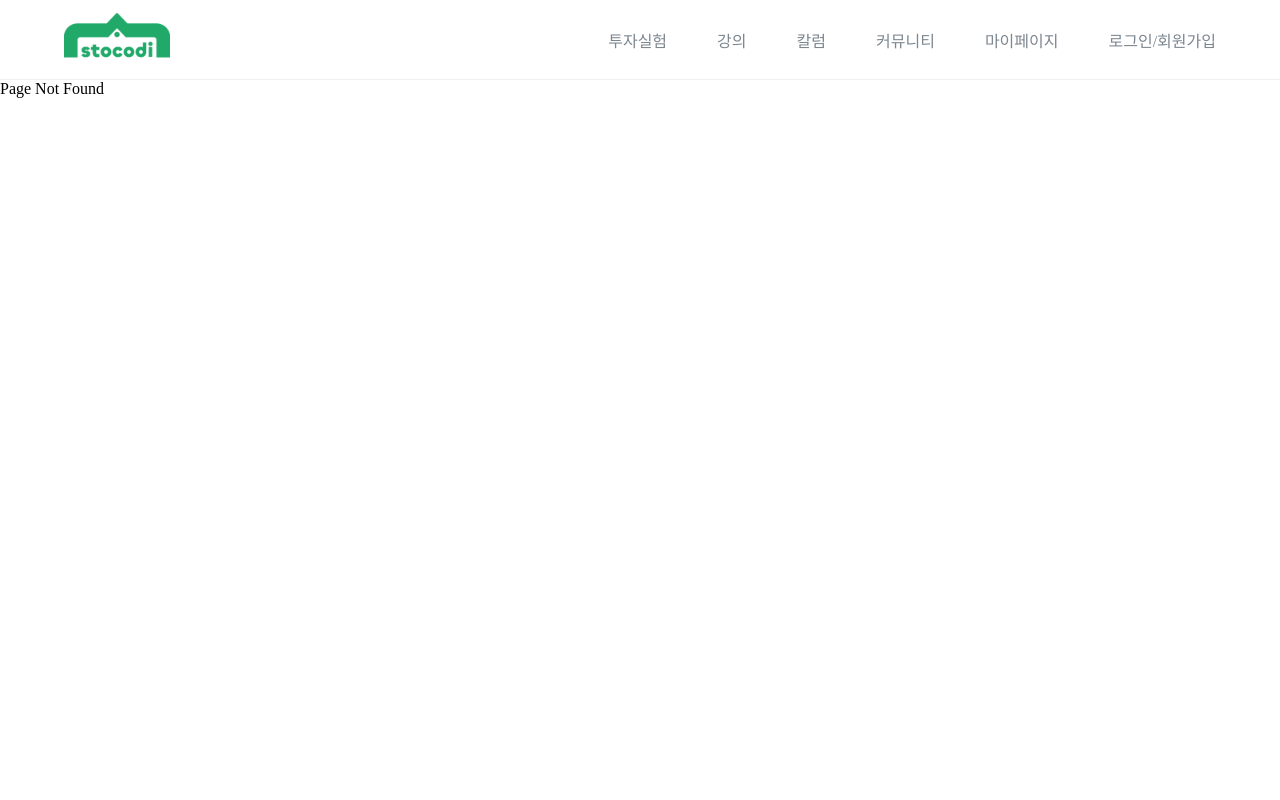
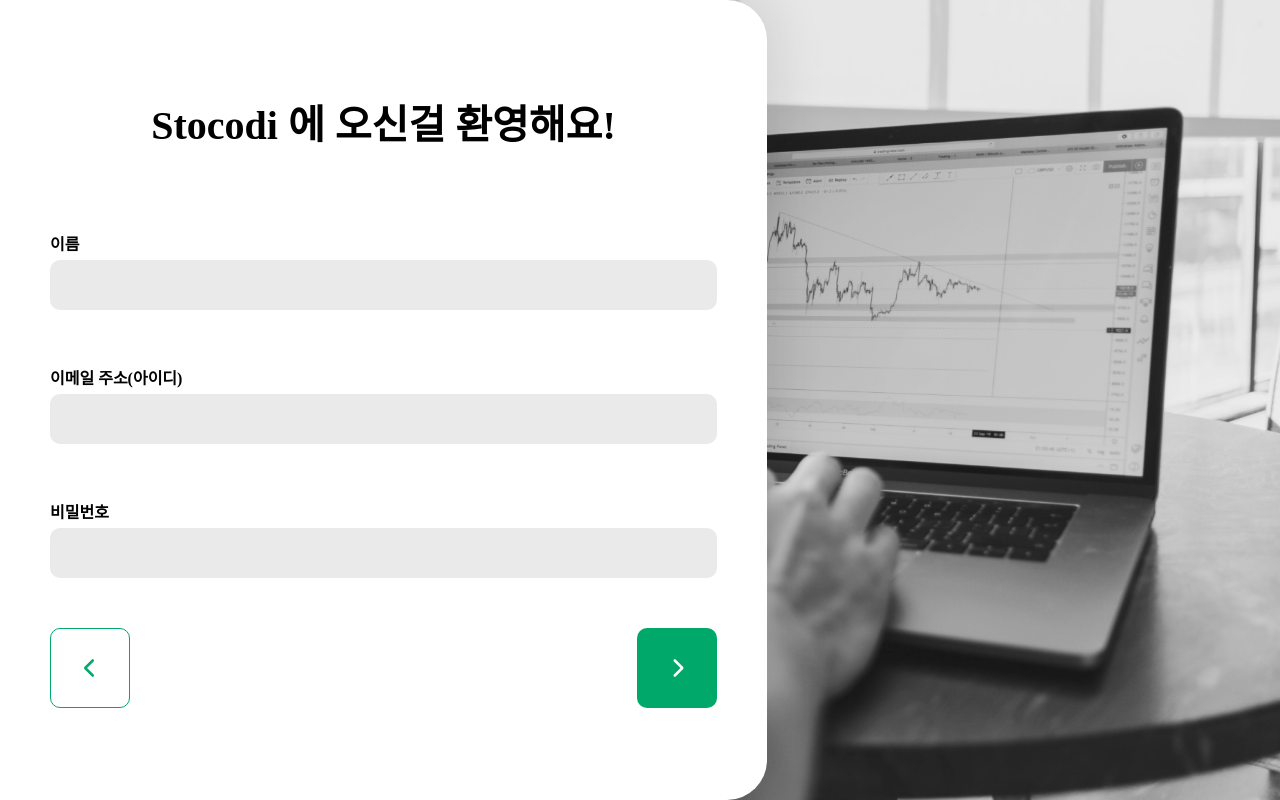
Before and after one commit to Stocodi/stocodi-web-legacy, a React (Vite) app: page /auth/signup/step1 in a window 1280 px wide. Before the commit this address had no page. Built offline with nearby package versions, Linux system fonts and the light colour scheme.

Commit message:
feat: 로그인, 회원가입 구현

```diff
--- a/src/App.tsx
+++ b/src/App.tsx
@@ -23,7 +23,9 @@ export default function App() {
 
                 <Route path="/auth" element={<AuthLayout />}>
                     <Route path="signin" element={<SigninPage />} />
-                    <Route path="signup" element={<SignupPage />} />
+                    <Route path="signup/step1" element={<SignupPage.One />} />
+                    <Route path="signup/step2" element={<SignupPage.Two />} />
+                    <Route path="signup/step3" element={<SignupPage.Three />} />
                 </Route>
             </Routes>
         </Provider>
--- a/src/constants/SocialLogin.ts
+++ b/src/constants/SocialLogin.ts
@@ -5,15 +5,15 @@ export interface ISocialLoginProvider {
 
 export const SocialLoginProviders: ISocialLoginProvider[] = [
     {
-        icon: "./icons/icon-google.png",
+        icon: "./icons/social/icon-google.png",
         text: "구글 계정으로 시작",
     },
     {
-        icon: "./icons/icon-naver.png",
+        icon: "./icons/social/icon-naver.png",
         text: "네이버 계정으로 시작",
     },
     {
-        icon: "./icons/icon-kakao.png",
+        icon: "./icons/social/icon-kakao.png",
         text: "카카오 계정으로 시작",
     },
 ];
--- a/src/pages/auth-page/SigninPage.tsx
+++ b/src/pages/auth-page/SigninPage.tsx
@@ -55,7 +55,7 @@ export default function SigninPage() {
 
                 <div className={styles.signup_link}>
                     아직 계정이 없으신가요?
-                    <Link to="/auth/signup">회원가입</Link>
+                    <Link to="/auth/signup/step1">회원가입</Link>
                 </div>
             </div>
 
--- a/src/pages/auth-page/SignupPage.module.scss
+++ b/src/pages/auth-page/SignupPage.module.scss
@@ -19,6 +19,12 @@
         height: 100%;
         object-fit: cover;
     }
-    // visibility: visible;
-    // visibility: hidden;
 }
+
+.btn_group {
+    display: flex;
+    justify-content: space-between;
+
+    width: min(100%, 700px);
+    margin: 0px auto;
+}
--- a/src/pages/auth-page/SignupPage.tsx
+++ b/src/pages/auth-page/SignupPage.tsx
@@ -1,3 +1,150 @@
-export default function SignupPage() {
-    return <></>;
-}
+import { useNavigate } from "react-router-dom";
+import { FontAwesomeIcon } from "@fortawesome/react-fontawesome";
+import { faChevronLeft, faChevronRight } from "@fortawesome/free-solid-svg-icons";
+
+import { Button } from "../../interfaces/forms/Button";
+import { InputContainer } from "../../interfaces/forms/Input";
+import { Title } from "../../components/auth-page/Title";
+import { CategoryGrid } from "../../components/auth-page/CategoryGrid";
+import { Categories } from "../../constants/Categories";
+
+import styles from "./SignupPage.module.scss";
+import { useRef } from "react";
+import { Dispatch } from "@reduxjs/toolkit";
+import { useDispatch, useSelector } from "react-redux";
+import { UserSignupActions } from "../../store/user-signup-slice";
+import { handleSignup } from "../../utils/Authentication";
+import { RootState } from "../../store/store";
+
+const SignupPage = {
+    One: () => {
+        const navigate = useNavigate();
+        const dispatch: Dispatch = useDispatch();
+
+        const nameRef = useRef<HTMLInputElement>(null);
+        const emailRef = useRef<HTMLInputElement>(null);
+        const passwordRef = useRef<HTMLInputElement>(null);
+
+        const onPrevBtnClick = () => {
+            navigate("/auth/signin");
+        };
+        const onNextBtnClick = () => {
+            dispatch(UserSignupActions.setName(nameRef.current?.value as string));
+            dispatch(UserSignupActions.setEmail(emailRef.current?.value as string));
+            dispatch(UserSignupActions.setPassword(passwordRef.current?.value as string));
+            navigate("/auth/signup/step2");
+        };
+
+        return (
+            <>
+                <Title title="Stocodi 에 오신걸 환영해요!" />
+
+                <InputContainer ref={nameRef} label="이름" type="text" width="100%" height="50px"></InputContainer>
+                <InputContainer ref={emailRef} label="이메일 주소(아이디)" type="text" width="100%" height="50px"></InputContainer>
+                <InputContainer ref={passwordRef} label="비밀번호" type="password" width="100%" height="50px"></InputContainer>
+
+                <div className={styles.btn_group}>
+                    <Button type="primary-stroke" width="80px" height="80px" onClick={onPrevBtnClick}>
+                        <FontAwesomeIcon icon={faChevronLeft} size="xl" />
+                    </Button>
+
+                    <Button type="primary-filled" width="80px" height="80px" onClick={onNextBtnClick}>
+                        <FontAwesomeIcon icon={faChevronRight} size="xl" />
+                    </Button>
+                </div>
+            </>
+        );
+    },
+
+    Two: () => {
+        const navigate = useNavigate();
+        const dispatch: Dispatch = useDispatch();
+
+        const nicknameRef = useRef<HTMLInputElement>(null);
+        const phoneRef = useRef<HTMLInputElement>(null);
+        const birthRef = useRef<HTMLInputElement>(null);
+
+        const onNextBtnClick = () => {
+            dispatch(UserSignupActions.setNickName(nicknameRef.current?.value as string));
+            dispatch(UserSignupActions.setBirthDate(birthRef.current?.value as string));
+            navigate("/auth/signup/step3");
+        };
+
+        return (
+            <>
+                <Title title="Stocodi 에 오신걸 환영해요!" />
+
+                <InputContainer ref={nicknameRef} label="닉네임" type="text" width="100%" height="50px"></InputContainer>
+                <InputContainer
+                    ref={phoneRef}
+                    label="휴대폰 번호"
+                    type="text"
+                    width="100%"
+                    height="50px"
+                    placeholder="하이픈(-)을 제외한 숫자만 입력해주세요"
+                ></InputContainer>
+                <InputContainer ref={birthRef} label="생년월일" type="text" width="100%" height="50px" placeholder="ex) 20001212"></InputContainer>
+
+                <div className={styles.btn_group}>
+                    <Button type="primary-stroke" width="80px" height="80px" onClick={() => navigate("/auth/signup/step1")}>
+                        <FontAwesomeIcon icon={faChevronLeft} size="xl" />
+                    </Button>
+
+                    <Button type="primary-filled" width="80px" height="80px" onClick={onNextBtnClick}>
+                        <FontAwesomeIcon icon={faChevronRight} size="xl" />
+                    </Button>
+                </div>
+            </>
+        );
+    },
+
+    Three: () => {
+        const navigate = useNavigate();
+        const signupData = useSelector((state: RootState) => state.UserSignup);
+
+        const onPrevBtnClick = () => {
+            navigate("/auth/signup/step2");
+        };
+
+        const onSignupBtnClicked = async () => {
+            try {
+                await handleSignup({
+                    email: signupData.email,
+                    password: signupData.password,
+                    name: signupData.name,
+                    nickname: signupData.nickname,
+                    birth_date: signupData.birth_date,
+                    interest_categories: signupData.interest_categories,
+                    gender: "MALE",
+                });
+                alert("회원가입에 성공하였습니다");
+                navigate("/");
+            } catch (err) {
+                alert("회원가입에 실패하였습니다");
+            }
+        };
+
+        return (
+            <>
+                <Title title="관심 종목이 있나요?" subtitle="관심 종목을 선택한 후 맞춤화된 서비스를 만나보세요." />
+                <CategoryGrid.Container>
+                    {Categories.map((element) => {
+                        return <CategoryGrid.Item key={element.key} icon={element.icon} text={element.text} />;
+                    })}
+                </CategoryGrid.Container>
+
+                <div className={styles.btn_group}>
+                    <Button type="primary-stroke" width="80px" height="80px" onClick={onPrevBtnClick}>
+                        <FontAwesomeIcon icon={faChevronLeft} size="xl" />
+                    </Button>
+
+                    <Button type="primary-filled" width="80px" height="80px" onClick={onSignupBtnClicked}>
+                        <FontAwesomeIcon icon={faChevronRight} size="xl" />
+                    </Button>
+                </div>
+            </>
+        );
+    },
+};
+
+export default SignupPage;
```
